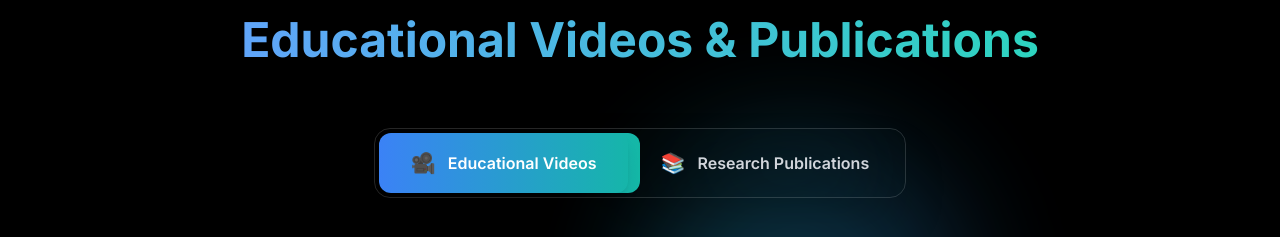
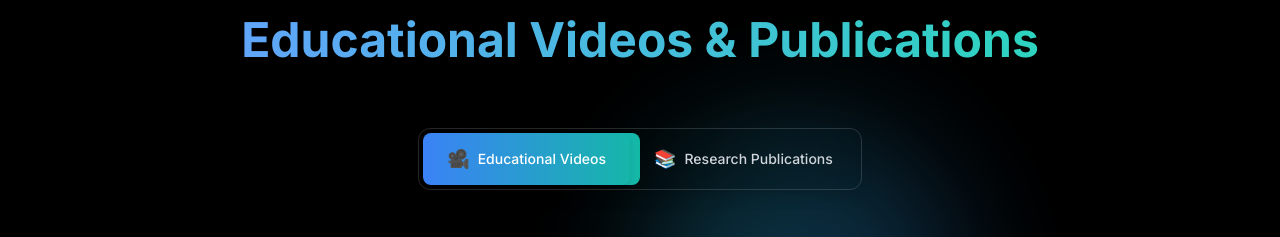
Before and after one commit to doc-techy/Dr-Kedar, a Next.js app: page / in a window 1280 px wide. Shown: the part 2540-2777 px from the top of the page. Built offline with nearby package versions, Linux system fonts and the light colour scheme; grey boxes are pictures that could not be loaded.

Commit message:
added data

```diff
--- a/src/components/VideoPublicationsSection.tsx
+++ b/src/components/VideoPublicationsSection.tsx
@@ -289,11 +289,11 @@
         </div>
 
         {/* Desktop Toggle Buttons - Redesigned */}
-        <div className="hidden md:flex justify-center mb-16">
-          <div className={`${isDarkMode ? 'bg-white/8 backdrop-blur-3xl border border-white/15' : 'bg-white border border-gray-200'} rounded-2xl p-1 shadow-2xl relative w-fit mx-auto`}>
+        <div className="hidden md:flex justify-center mb-12">
+          <div className={`${isDarkMode ? 'bg-white/8 backdrop-blur-3xl border border-white/15' : 'bg-white border border-gray-200'} rounded-xl p-1 shadow-lg relative w-fit mx-auto`}>
             {/* Animated background slider */}
             <div
-              className={`absolute top-1 bottom-1 bg-gradient-to-r from-blue-500 to-teal-500 rounded-xl transition-all duration-500 ease-in-out ${
+              className={`absolute top-1 bottom-1 bg-gradient-to-r from-blue-500 to-teal-500 rounded-lg transition-all duration-500 ease-in-out ${
                 activeTab === 'videos'
                   ? 'left-1 w-[calc(50%-0.25rem)]'
                   : 'left-[calc(50%-0.25rem)] w-[calc(50%-0.25rem)]'
@@ -303,24 +303,24 @@
             <div className="flex relative z-10">
               <button
                 onClick={() => setActiveTab('videos')}
-                className={`px-8 py-4 rounded-xl font-semibold text-base transition-all duration-500 flex items-center gap-3 cursor-pointer ${
+                className={`px-6 py-3 rounded-lg font-medium text-sm transition-all duration-500 flex items-center gap-2 cursor-pointer ${
                   activeTab === 'videos'
-                    ? 'text-white shadow-lg'
+                    ? 'text-white shadow-md'
                     : `${isDarkMode ? 'text-gray-300 hover:text-white hover:bg-white/5' : 'text-gray-600 hover:text-gray-900 hover:bg-gray-50'}`
                 }`}
               >
-                <span className="text-xl">🎥</span>
+                <span className="text-lg">🎥</span>
                 <span>Educational Videos</span>
               </button>
               <button
                 onClick={() => setActiveTab('publications')}
-                className={`px-8 py-4 rounded-xl font-semibold text-base transition-all duration-500 flex items-center gap-3 cursor-pointer ${
+                className={`px-6 py-3 rounded-lg font-medium text-sm transition-all duration-500 flex items-center gap-2 cursor-pointer ${
                   activeTab === 'publications'
-                    ? 'text-white shadow-lg'
+                    ? 'text-white shadow-md'
                     : `${isDarkMode ? 'text-gray-300 hover:text-white hover:bg-white/5' : 'text-gray-600 hover:text-gray-900 hover:bg-gray-50'}`
                 }`}
               >
-                <span className="text-xl">📚</span>
+                <span className="text-lg">📚</span>
                 <span>Research Publications</span>
               </button>
             </div>
```
